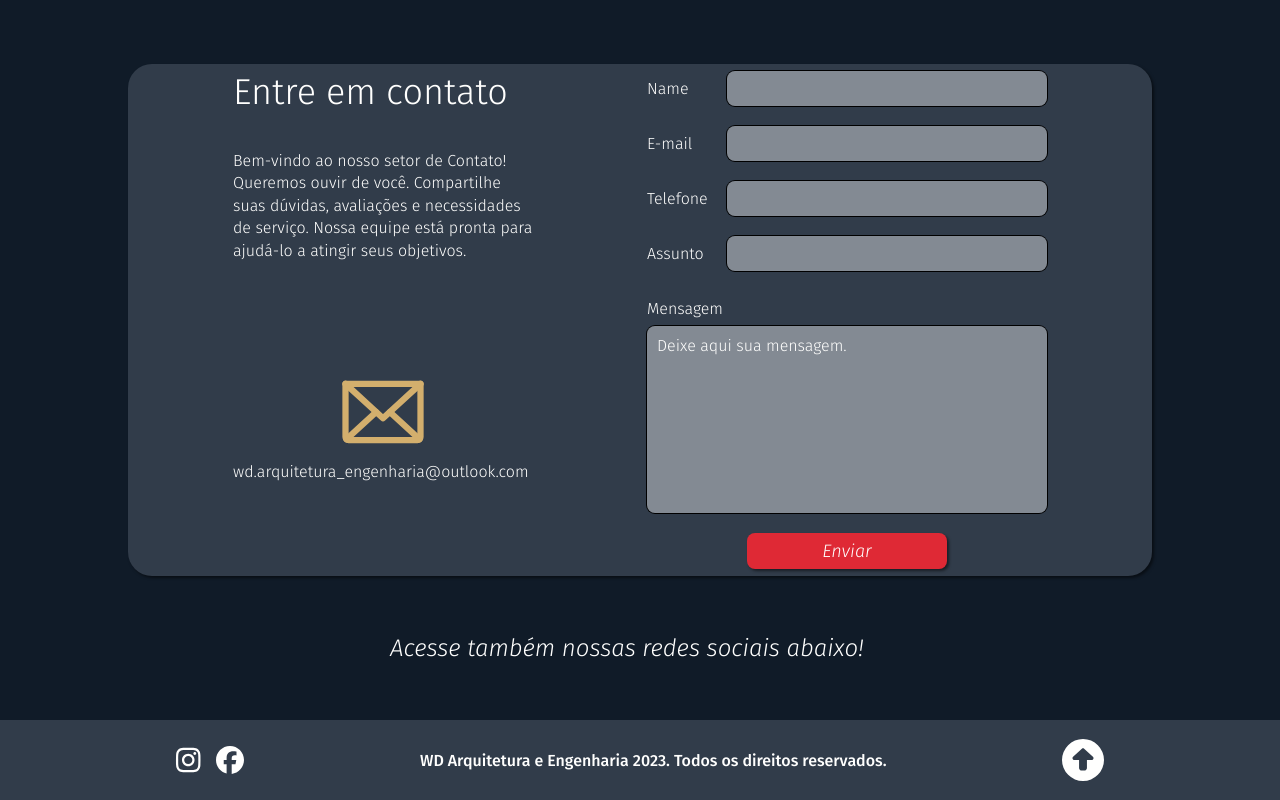
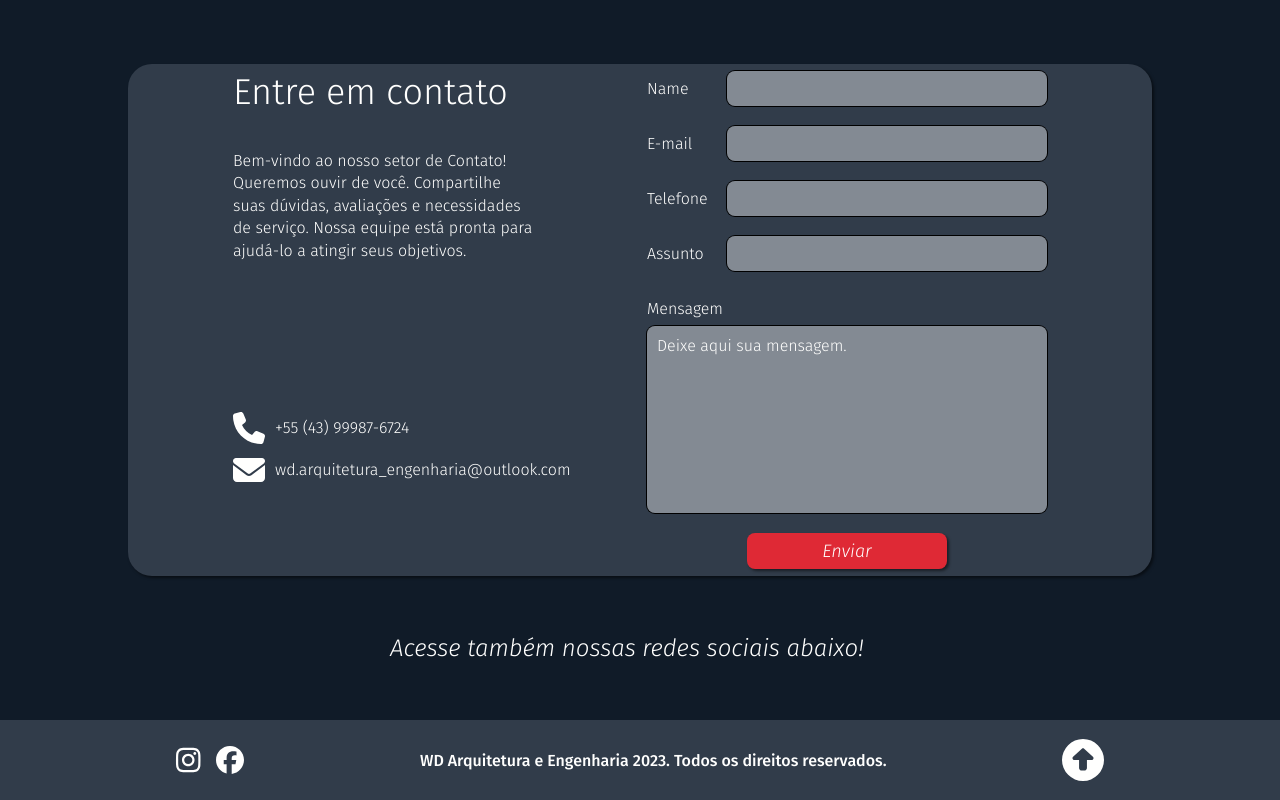
Before and after one commit to wbsantiago/wd-landingpage, a React (Vite) app: page / in a window 1280 px wide. Shown: the part 3644-4444 px from the top of the page. Built offline with nearby package versions, Linux system fonts and the light colour scheme; a small style sheet from the web is missing.

Commit message:
reuse font awesome to icons at contact and remove the old svg archive

```diff
--- a/src/components/Contact.jsx
+++ b/src/components/Contact.jsx
@@ -1,9 +1,8 @@
 import "./contact.css"
 import * as Label from '@radix-ui/react-label';
 import { FontAwesomeIcon } from '@fortawesome/react-fontawesome'
-import { faArrowAltCircleUp } from '@fortawesome/free-solid-svg-icons'
+import { faArrowAltCircleUp, faEnvelope, faPhone } from '@fortawesome/free-solid-svg-icons'
 import { faFacebook, faInstagram } from "@fortawesome/free-brands-svg-icons";
-import emailIcon from "../assets/envelope-icon.svg"
 
 function Contact() {
     return (
@@ -14,8 +13,14 @@ function Contact() {
                         <h3>Entre em contato</h3>
                         <p className="contact-box-description">Bem-vindo ao nosso setor de Contato! Queremos ouvir de você. Compartilhe suas dúvidas, avaliações e necessidades de serviço. Nossa equipe está pronta para ajudá-lo a atingir seus objetivos. </p>
                         <div className="contact-email-div">
-                            <img className="contact-img-icon" src={emailIcon} alt="imagem de um envelope, referência para email" />
-                            <p>wd.arquitetura_engenharia@outlook.com</p>
+                            <div>
+                                <FontAwesomeIcon className="icons-s" icon={faPhone} size="2x"/>
+                                <p>+55 (43) 99987-6724</p>
+                            </div>
+                            <div>
+                                <FontAwesomeIcon className="icons-s" icon={faEnvelope} size="2x"/>
+                                <p>wd.arquitetura_engenharia@outlook.com</p>
+                            </div>
                         </div>
                     </div>
                     <form className="contact-form">
--- a/src/components/contact.css
+++ b/src/components/contact.css
@@ -40,14 +40,10 @@
 }
 
 .contact-box-description {
-  margin-bottom: 100px;
+  margin-bottom: 150px;
   font-size: 16px;
   line-height: 1.4;
-  min-width: 300px;
-}
-
-.contact-box-description {
-  max-width: 250px;
+  max-width: 300px;
 }
 
 .contact-email-div {
@@ -56,10 +52,11 @@
   flex-direction: column;
 }
 
-.contact-img-icon {
-  width: 100px;
-  margin: auto;
-  filter: invert(75%) sepia(62%) saturate(320%) hue-rotate(351deg) brightness(89%) contrast(84%);
+.contact-email-div > div {
+  display: flex;
+  align-items: center;
+  gap: 10px;
+  margin-bottom: 10px;
 }
 
 .contact-box-socialcall {
```
Also changed, not shown: src/assets/envelope-icon.svg (deleted).
